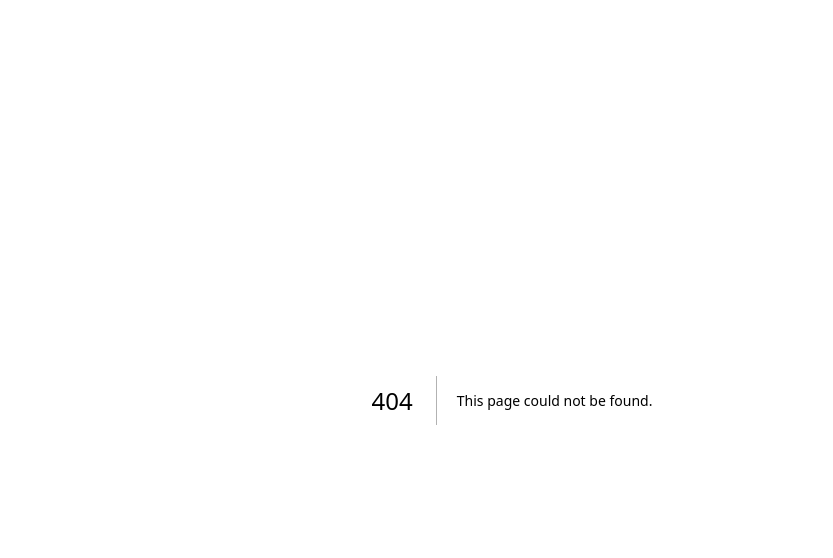
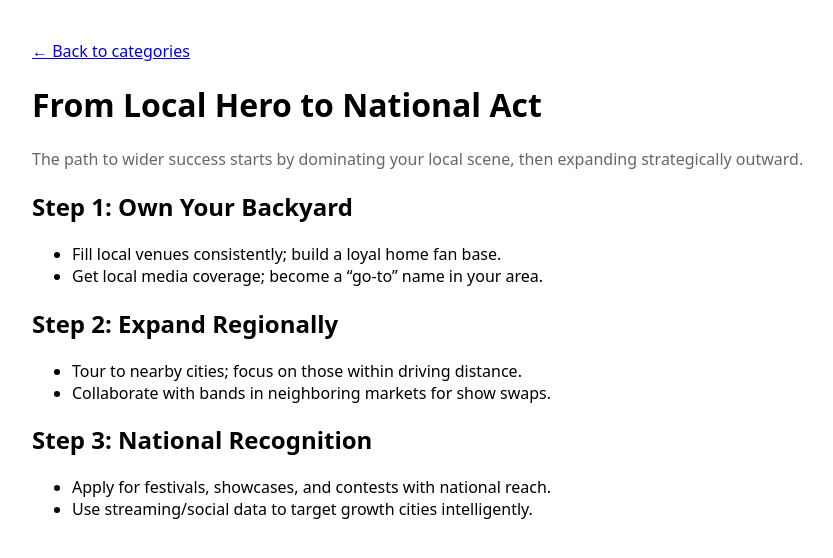
Before and after one commit to theunsignedunderground/uu-main-site, a Next.js app: page /dashboard/artist-manager/from-local-hero-to-national in a window 1280 px wide. Before the commit this address had no page. Shown: the top 558 px of the page, without its empty margins (128-961 px from the left). Built offline with nearby package versions, Linux system fonts and the light colour scheme.

Commit message:
Create from-local-hero-to-national.js

```diff
--- /dev/null
+++ b/pages/dashboard/artist-manager/from-local-hero-to-national.js
@@ -0,0 +1,36 @@
+export default function LocalToNational() {
+  return (
+    <main style={{padding:"2rem", maxWidth:960, margin:"0 auto", fontFamily:"system-ui, Arial, sans-serif"}}>
+      <a href="/dashboard/artist-manager">← Back to categories</a>
+      <h1>From Local Hero to National Act</h1>
+      <p style={{color:"#666"}}>
+        The path to wider success starts by dominating your local scene, then expanding strategically outward.
+      </p>
+
+      <section style={sec}>
+        <h2>Step 1: Own Your Backyard</h2>
+        <ul>
+          <li>Fill local venues consistently; build a loyal home fan base.</li>
+          <li>Get local media coverage; become a “go-to” name in your area.</li>
+        </ul>
+      </section>
+
+      <section style={sec}>
+        <h2>Step 2: Expand Regionally</h2>
+        <ul>
+          <li>Tour to nearby cities; focus on those within driving distance.</li>
+          <li>Collaborate with bands in neighboring markets for show swaps.</li>
+        </ul>
+      </section>
+
+      <section style={sec}>
+        <h2>Step 3: National Recognition</h2>
+        <ul>
+          <li>Apply for festivals, showcases, and contests with national reach.</li>
+          <li>Use streaming/social data to target growth cities intelligently.</li>
+        </ul>
+      </section>
+    </main>
+  );
+}
+const sec = { marginTop:18 };
```
